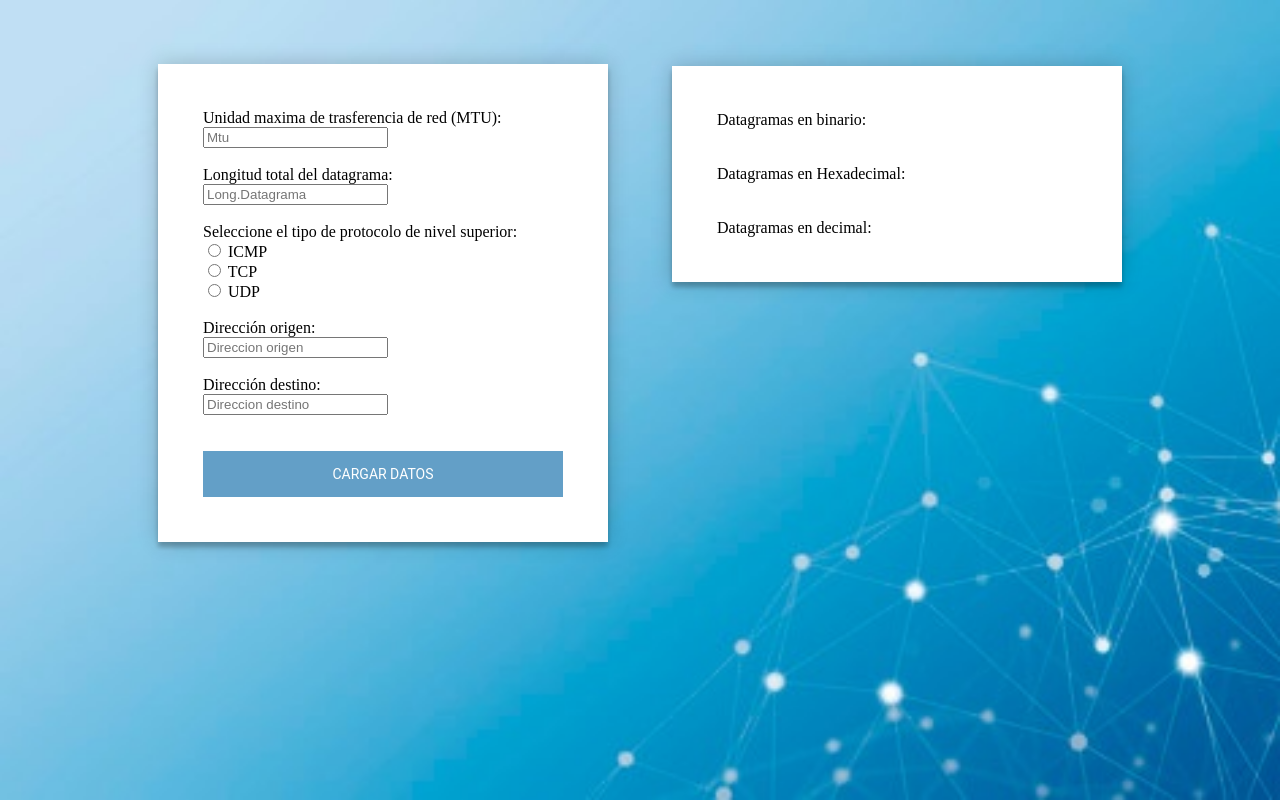
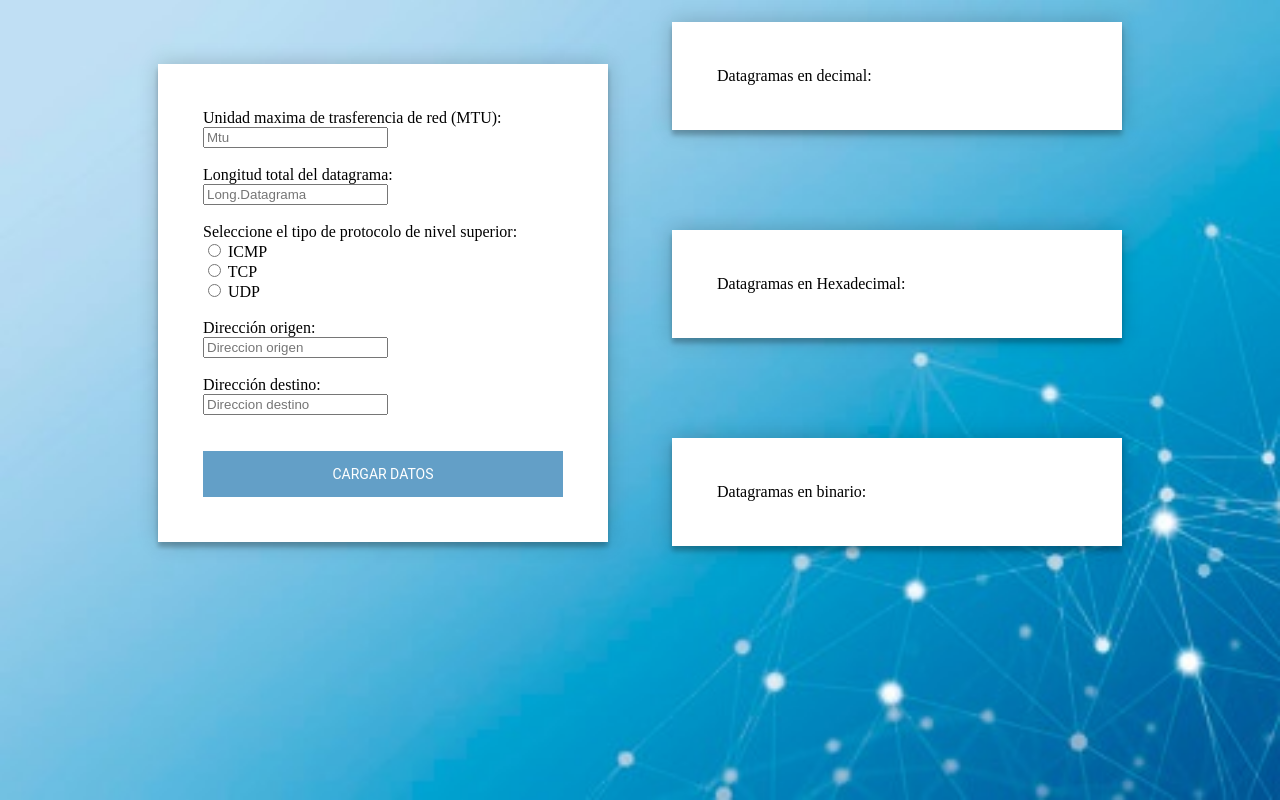
Before and after one commit to JuanGut/trabajo1_redes, a plain HTML site: page Fragmentacion_datagramas/src/index.html in a window 1280 px wide. Drawn offline with Linux system fonts and the light colour scheme.

Commit message:
se añadio campos respuesta

```diff
--- a/Fragmentacion_datagramas/src/estilos.css
+++ b/Fragmentacion_datagramas/src/estilos.css
@@ -19,13 +19,37 @@ body {
   box-shadow: 0 0 20px 0 rgba(0, 0, 0, 0.2), 0 5px 5px 0 rgba(0, 0, 0, 0.24);
 
 }
-.datosR{
+.datosD{
 
   position: relative;
   background:#FFFFFF;
   max-width: 360px;
   margin: 0 auto 100px;
-  margin-top: -576px;
+  margin-top: -620px;
+  margin-right: 150px;
+  padding: 45px;
+  text-align:left;
+  box-shadow: 0 0 20px 0 rgba(0, 0, 0, 0.2), 0 5px 5px 0 rgba(0, 0, 0, 0.24);
+}
+
+.datosH{
+
+  position: relative;
+  background:#ffffff;
+  max-width: 360px;
+  margin: 0 auto 100px;
+  margin-right: 150px;
+  padding: 45px;
+  text-align:left;
+  box-shadow: 0 0 20px 0 rgba(0, 0, 0, 0.2), 0 5px 5px 0 rgba(0, 0, 0, 0.24);
+}
+
+.datosB{
+
+  position: relative;
+  background:#ffffff;
+  max-width: 360px;
+  margin: 0 auto 100px;
   margin-right: 150px;
   padding: 45px;
   text-align:left;
--- a/Fragmentacion_datagramas/src/index.html
+++ b/Fragmentacion_datagramas/src/index.html
@@ -42,23 +42,24 @@
         <button type="button" onclick="cargarDatos()" class="boton1">Cargar datos</button>
     </form>
 
-    <form name="Datos respuesta" class="datosR">
-
-        <label for="datagramaBinario">Datagramas en binario:</label>
-        <br/>
-        <label for="campoDatagramaBin"></label>
-        <br/>
-        <br/>
-        <label for="datagramaHexadecimal">Datagramas en Hexadecimal:</label>
-        <br/>
-        <label for="campoHexadecimal"></label>
-        <br/>
-        <br/>
+    <form name="DatosDecimal" class="datosD">
         <label for="datagramaDecimal">Datagramas en decimal:</label>
         <br/>
         <label for="campoDecimal"></label>
     </form>
 
+    <form name="DatosHexadecimal" class="datosH">
+        <label for="datagramaHexadecimal">Datagramas en Hexadecimal:</label>
+        <br/>
+        <label for="campoHexadecimal"></label>
+    </form>
+
+    <form name="DatosBinario" class="datosB">
+        <label for="datagramaBinario">Datagramas en binario:</label>
+        <br/>
+        <label for="campoDatagramaBin"></label>
+    </form>
+
 
 </body>
 </html>
```
